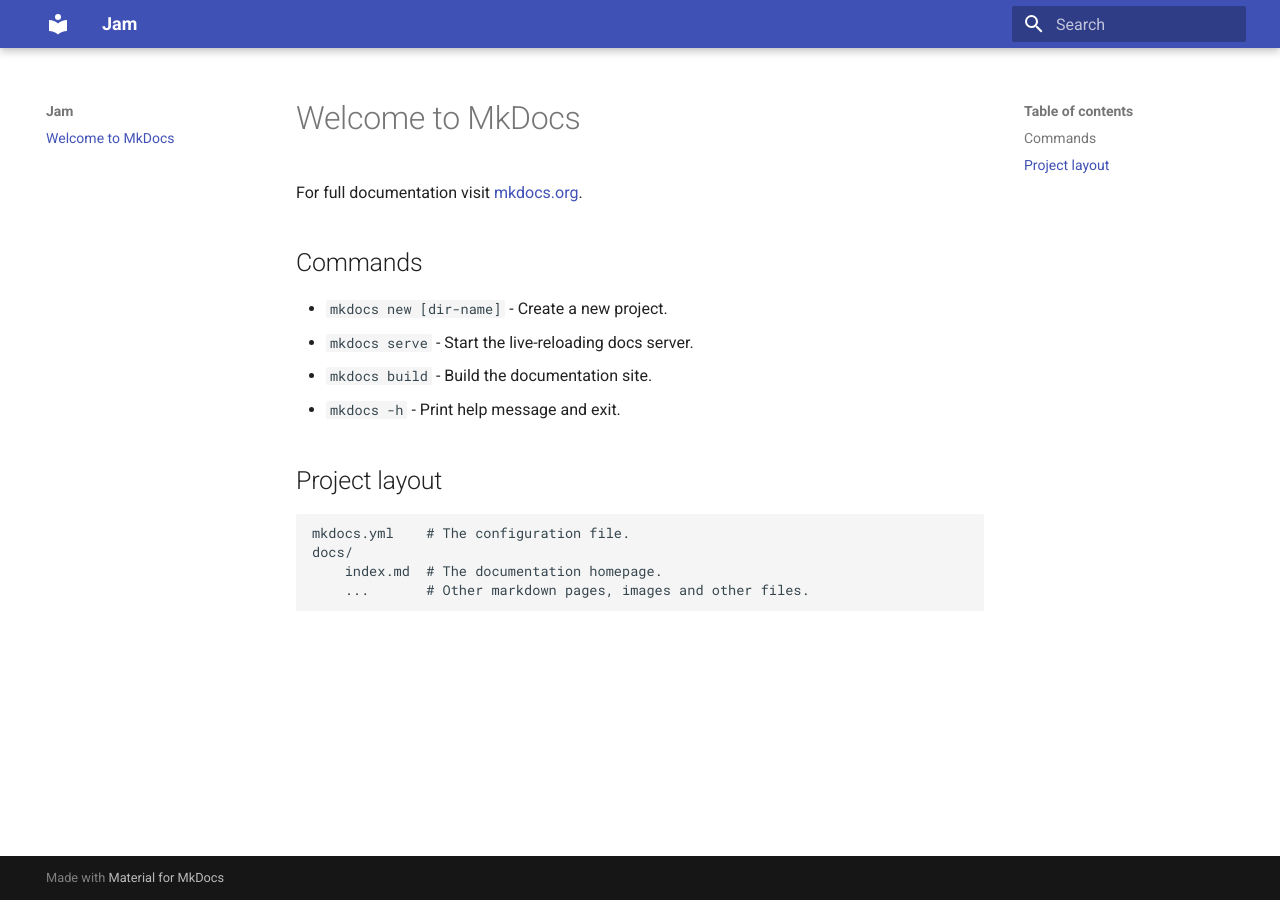
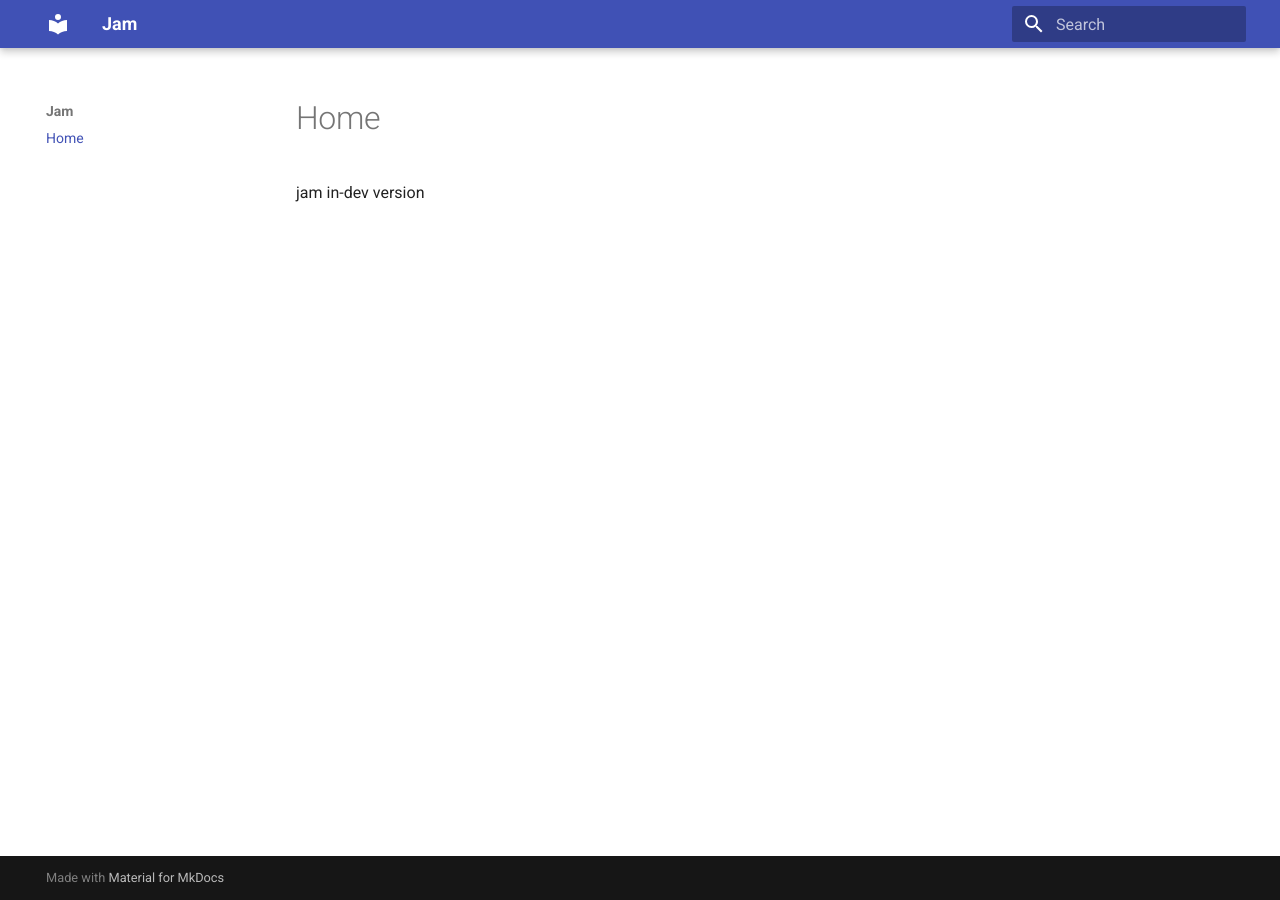
Before and after one commit to lyaguxafrog/jam, an MkDocs documentation site: the page built from docs/index.md, in a window 1280 px wide. Built offline with MkDocs 1.6.1 and Material for MkDocs 9.7.7, drawn with Linux system fonts in a browser that asks for light colours.

```diff
--- a/docs/index.md
+++ b/docs/index.md
@@ -1,17 +1 @@
-# Welcome to MkDocs
-
-For full documentation visit [mkdocs.org](https://www.mkdocs.org).
-
-## Commands
-
-* `mkdocs new [dir-name]` - Create a new project.
-* `mkdocs serve` - Start the live-reloading docs server.
-* `mkdocs build` - Build the documentation site.
-* `mkdocs -h` - Print help message and exit.
-
-## Project layout
-
-    mkdocs.yml    # The configuration file.
-    docs/
-        index.md  # The documentation homepage.
-        ...       # Other markdown pages, images and other files.
+jam in-dev version
```
Also changed, not shown: README.md (+4 -0 lines).
